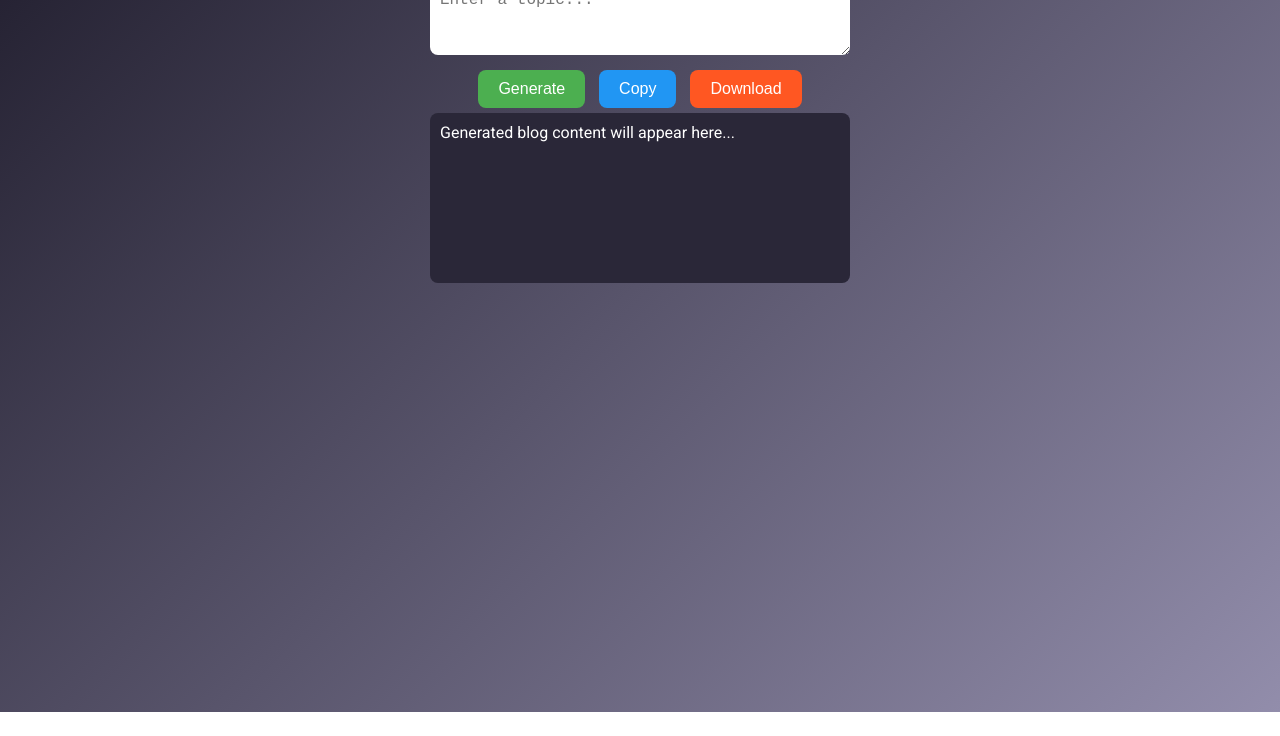
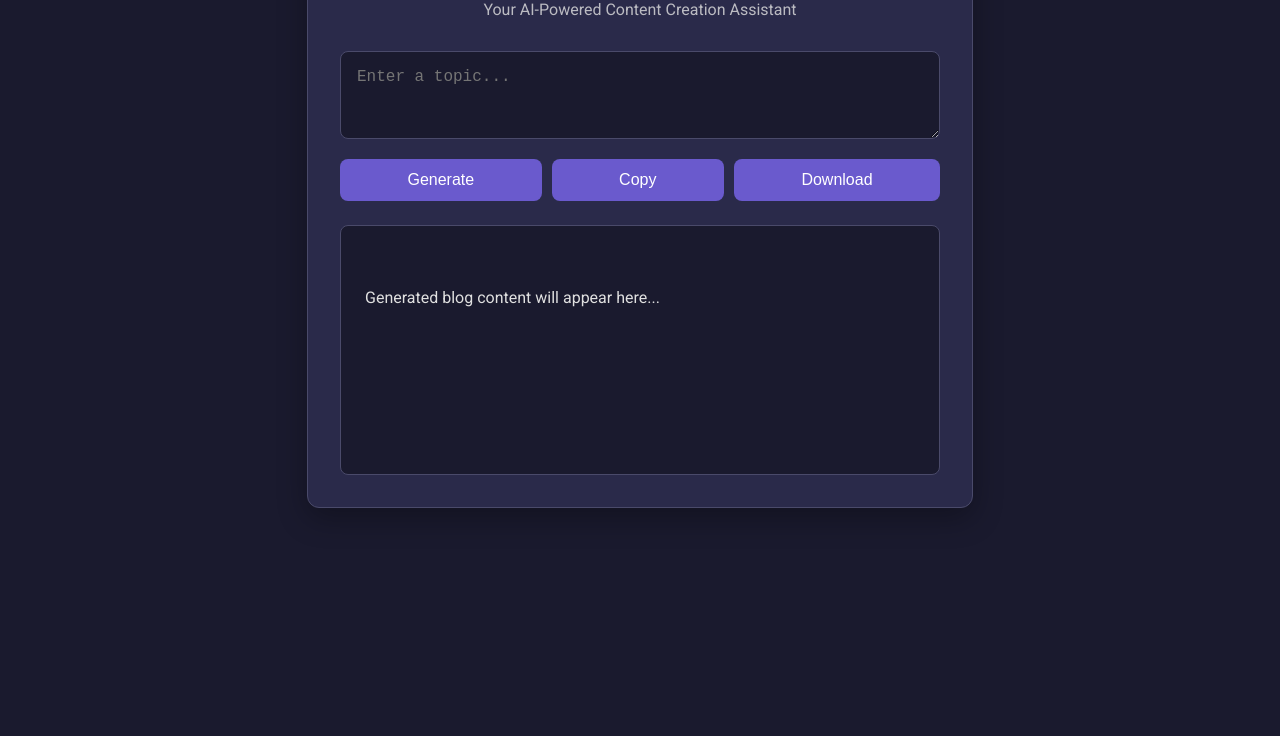
Before and after one commit to Ananya0213/bloggenius, a plain HTML site: page frontend/index.html in a window 1280 px wide. Shown: the part 128-864 px from the top of the page. Before the commit the page ends 840 px from the top, so only its background shows below. Drawn offline with Linux system fonts and the light colour scheme.

Commit message:
feat: redesign and enhance user interface

```diff
--- a/frontend/index.html
+++ b/frontend/index.html
@@ -4,78 +4,33 @@
     <meta charset="UTF-8" />
     <meta name="viewport" content="width=device-width, initial-scale=1.0"/>
     <title>BlogGenius - AI Blog Generator</title>
-    <link href="https://fonts.googleapis.com/css2?family=Roboto:wght@400;700&display=swap" rel="stylesheet" />
-    <style>
-        body {
-            font-family: 'Roboto', sans-serif;
-            background: linear-gradient(135deg, #1f1c2c, #928dab);
-            color: #fff;
-            display: flex;
-            flex-direction: column;
-            align-items: center;
-            justify-content: flex-start;
-            height: 100vh;
-            padding: 20px;
-            margin: 0;
-        }
-        h1 {
-            margin-top: 20px;
-        }
-        textarea {
-            width: 100%;
-            max-width: 400px;
-            padding: 10px;
-            margin: 10px 0;
-            border-radius: 8px;
-            border: none;
-            font-size: 1rem;
-        }
-        button {
-            padding: 10px 20px;
-            margin: 5px;
-            border: none;
-            border-radius: 8px;
-            font-size: 1rem;
-            cursor: pointer;
-            transition: background 0.3s;
-        }
-        button:hover {
-            opacity: 0.9;
-        }
-        .btn-generate {
-            background: #4CAF50;
-            color: white;
-        }
-        .btn-copy {
-            background: #2196F3;
-            color: white;
-        }
-        .btn-download {
-            background: #FF5722;
-            color: white;
-        }
-        #output {
-            width: 100%;
-            max-width: 400px;
-            background: #2a2738;
-            padding: 10px;
-            border-radius: 8px;
-            min-height: 150px;
-            white-space: pre-wrap;
-            overflow-y: auto;
-        }
-    </style>
+    <link rel="stylesheet" href="style.css">
 </head>
 <body>
 
-    <h1>BlogGenius - AI Blog Generator</h1>
-    <textarea id="prompt" rows="3" placeholder="Enter a topic..."></textarea>
-    <div>
-        <button class="btn-generate" onclick="generateContent()">Generate</button>
-        <button class="btn-copy" onclick="copyContent()">Copy</button>
-        <button class="btn-download" onclick="downloadContent()">Download</button>
+    <div class="container">
+        <header>
+            <h1>BlogGenius</h1>
+            <p>Your AI-Powered Content Creation Assistant</p>
+        </header>
+
+        <main>
+            <textarea id="prompt" rows="3" placeholder="Enter a topic..."></textarea>
+
+            <div class="button-group">
+                <button onclick="generateContent()">Generate</button>
+                <button onclick="copyContent()">Copy</button>
+                <button onclick="downloadContent()">Download</button>
+            </div>
+
+            <div id="output-container">
+                <div id="output">Generated blog content will appear here...</div>
+                <div id="spinner-container" class="spinner-container hidden">
+                    <div class="spinner"></div>
+                </div>
+            </div>
+        </main>
     </div>
-    <div id="output">Generated blog content will appear here...</div>
 
     <script src="script.js"></script>
 </body>
--- a/frontend/script.js
+++ b/frontend/script.js
@@ -3,16 +3,18 @@
 async function generateContent() {
     const prompt = document.getElementById('prompt').value.trim();
     const outputDiv = document.getElementById('output');
+    const spinner = document.getElementById('spinner-container');
 
     if (!prompt) {
         outputDiv.innerText = "Please enter a topic.";
         return;
     }
 
-    outputDiv.innerText = "Generating...";
+    // Show the spinner and clear previous output
+    spinner.classList.remove('hidden');
+    outputDiv.innerText = "";
 
     try {
-        // --- THIS IS THE UPDATED LINE ---
         const response = await fetch('https://bloggenius-backend.onrender.com/generate', {
             method: 'POST',
             headers: {
@@ -26,15 +28,18 @@ async function generateContent() {
         if (response.ok) {
             outputDiv.innerText = data.blog || "No content generated.";
         } else {
-            // Display the specific error message from the backend
             outputDiv.innerText = `Error: ${data.error || "Unknown error occurred."}`;
         }
     } catch (error) {
         outputDiv.innerText = "Network error. Could not connect to the server.";
         console.error("Error:", error);
+    } finally {
+        // Hide the spinner regardless of success or failure
+        spinner.classList.add('hidden');
     }
 }
 
+// Keep the copyContent and downloadContent functions as they are
 function copyContent() {
     const outputDiv = document.getElementById('output');
     navigator.clipboard.writeText(outputDiv.innerText);
--- /dev/null
+++ b/frontend/style.css
@@ -0,0 +1,131 @@
+/* style.css */
+
+@import url('https://fonts.googleapis.com/css2?family=Roboto:wght@400;700&display=swap');
+
+:root {
+    --primary-color: #6a5acd; /* Slate Blue */
+    --background-color: #1a1a2e; /* Dark Navy */
+    --container-bg: #2a2a4a; /* Slightly lighter Navy */
+    --text-color: #e0e0e0;
+    --border-color: #4a4a6a;
+    --button-hover: #8375e7;
+}
+
+body {
+    font-family: 'Roboto', sans-serif;
+    background-color: var(--background-color);
+    color: var(--text-color);
+    margin: 0;
+    padding: 2rem;
+    display: flex;
+    justify-content: center;
+    align-items: flex-start;
+    min-height: 100vh;
+}
+
+.container {
+    width: 100%;
+    max-width: 600px;
+    background-color: var(--container-bg);
+    padding: 2rem;
+    border-radius: 12px;
+    box-shadow: 0 10px 30px rgba(0, 0, 0, 0.3);
+    border: 1px solid var(--border-color);
+}
+
+header {
+    text-align: center;
+    margin-bottom: 2rem;
+}
+
+header h1 {
+    margin: 0;
+    font-size: 2.5rem;
+    color: #fff;
+}
+
+header p {
+    color: var(--text-color);
+    opacity: 0.8;
+}
+
+textarea {
+    width: 100%;
+    padding: 1rem;
+    margin-bottom: 1rem;
+    border-radius: 8px;
+    border: 1px solid var(--border-color);
+    background-color: var(--background-color);
+    color: var(--text-color);
+    font-size: 1rem;
+    resize: vertical;
+    box-sizing: border-box; /* Ensures padding is included in width */
+}
+
+.button-group {
+    display: flex;
+    gap: 10px;
+    margin-bottom: 1.5rem;
+}
+
+button {
+    flex-grow: 1;
+    padding: 12px 20px;
+    border: none;
+    border-radius: 8px;
+    font-size: 1rem;
+    cursor: pointer;
+    transition: background-color 0.3s, transform 0.2s;
+    background-color: var(--primary-color);
+    color: white;
+}
+
+button:hover {
+    background-color: var(--button-hover);
+    transform: translateY(-2px);
+}
+
+#output-container {
+    background: var(--background-color);
+    padding: 1.5rem;
+    border-radius: 8px;
+    min-height: 200px;
+    white-space: pre-wrap;
+    overflow-y: auto;
+    border: 1px solid var(--border-color);
+    position: relative; /* For the spinner */
+}
+
+/* --- Loading Spinner --- */
+.spinner-container {
+    position: absolute;
+    top: 0;
+    left: 0;
+    right: 0;
+    bottom: 0;
+    display: flex;
+    justify-content: center;
+    align-items: center;
+    background-color: rgba(42, 42, 74, 0.8);
+    border-radius: 8px;
+    z-index: 10;
+}
+
+.spinner {
+    border: 4px solid rgba(255, 255, 255, 0.2);
+    border-top: 4px solid var(--primary-color);
+    border-radius: 50%;
+    width: 40px;
+    height: 40px;
+    animation: spin 1s linear infinite;
+}
+
+@keyframes spin {
+    0% { transform: rotate(0deg); }
+    100% { transform: rotate(360deg); }
+}
+
+/* Hide class for the spinner */
+.hidden {
+    display: none;
+}
```
